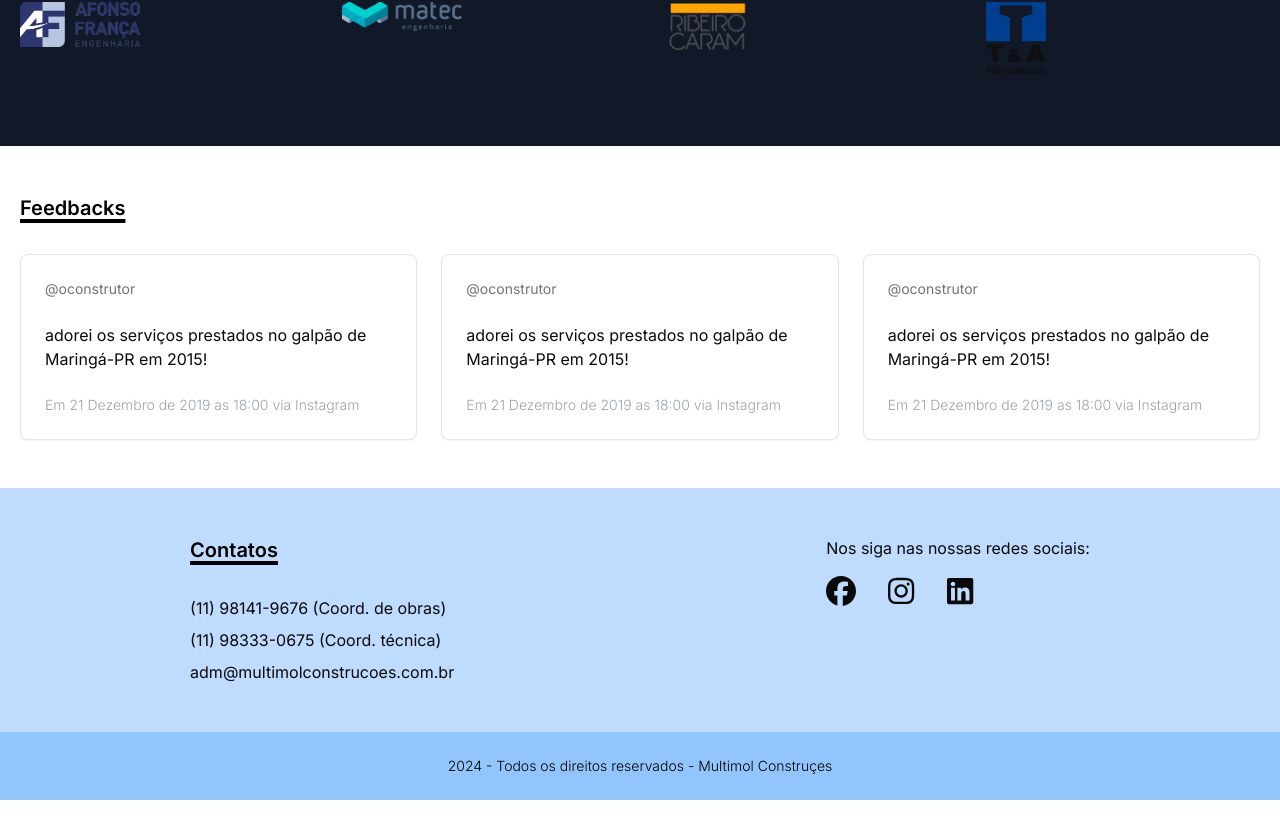
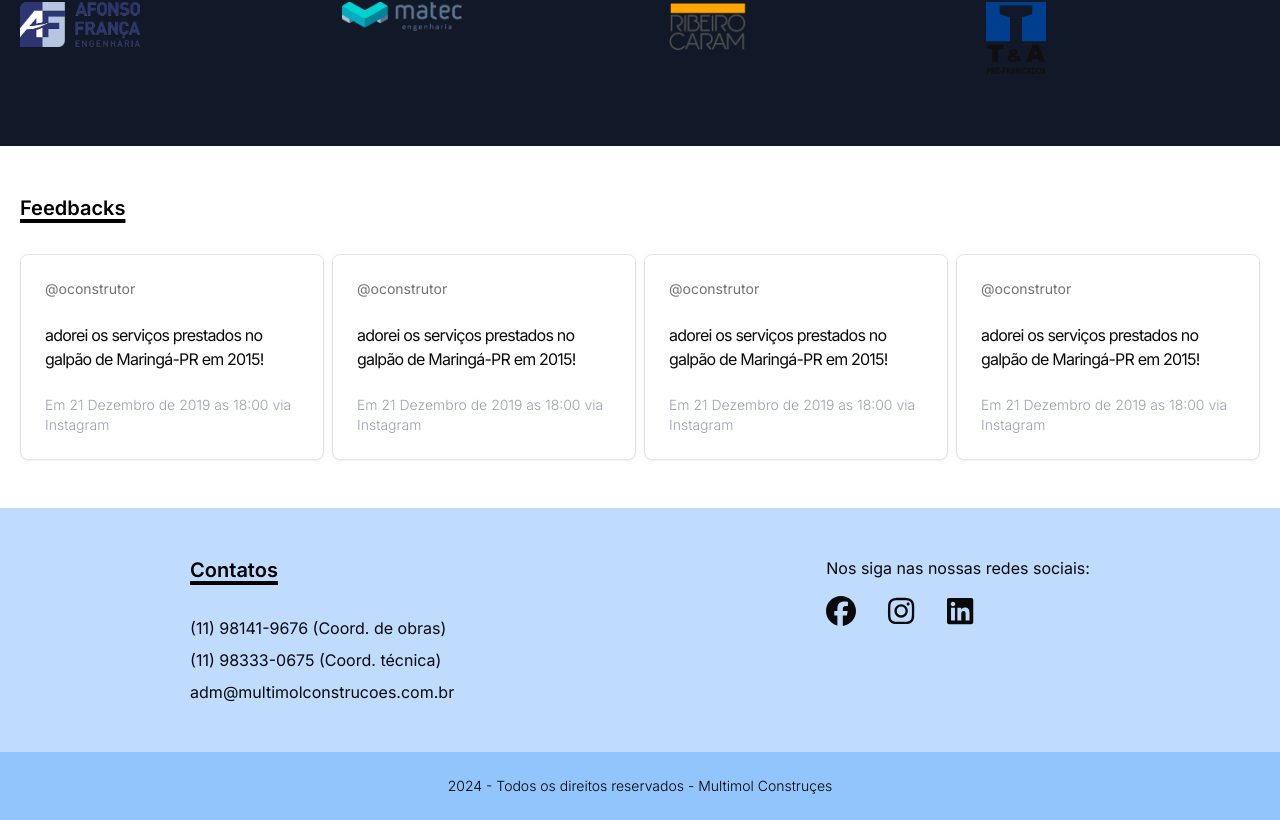
Before and after one commit to mmartinsandre/multimol-site, a Next.js app: page / in a window 1280 px wide. Shown: the part 898-1718 px from the top of the page. Built offline with nearby package versions, Linux system fonts and the light colour scheme.

Commit message:
struct fix

```diff
--- a/app/page.tsx
+++ b/app/page.tsx
@@ -48,11 +48,12 @@ import rioverdeIcon from "assets/images/partners/rioverde.png"
 
 export default function Home() {
   return (
-    <div className="flex h-full w-screen flex-col items-center justify-between">
+    <div className="flex h-full w-screen flex-col items-center justify-between overscroll-y-none">
+
       <div className="w-screen p-3 md:px-6 flex justify-between items-center bg-transparent absolute md:fixed top-0 z-10">
         <Image src={logoIcon} alt="logo" width={80} />
         <DropdownMenu>
-          <DropdownMenuTrigger>
+          <DropdownMenuTrigger className="focus:outline-none">
             <Button variant="ghost" className="text-2xl text-white">
               <FontAwesomeIcon icon={faBars} />
             </Button>
@@ -156,7 +157,7 @@ export default function Home() {
         <span className="text-black text-xl font-semibold underline decoration-4 underline-offset-4">
           Feedbacks
         </span>
-        <div className="flex flex-col gap-6 md:flex md:flex-row">
+        <div className="grid grid-cols-2 gap-2 md:grid-cols-3 lg:grid-cols-4">
           <Card className="max-w-[400px]">
             <CardHeader className="flex flex-row gap-4">
               <CardDescription className="md:text-md">
@@ -164,7 +165,7 @@ export default function Home() {
               </CardDescription>
             </CardHeader>
             <CardContent>
-              <span>
+              <span className="text-justify tracking-tighter">
                 adorei os serviços prestados no galpão de Maringá-PR em 2015!
               </span>
             </CardContent>
@@ -181,7 +182,7 @@ export default function Home() {
               </CardDescription>
             </CardHeader>
             <CardContent>
-              <span>
+              <span className="text-justify tracking-tighter">
                 adorei os serviços prestados no galpão de Maringá-PR em 2015!
               </span>
             </CardContent>
@@ -198,7 +199,24 @@ export default function Home() {
               </CardDescription>
             </CardHeader>
             <CardContent>
-              <span>
+              <span className="text-justify tracking-tighter">
+                adorei os serviços prestados no galpão de Maringá-PR em 2015!
+              </span>
+            </CardContent>
+            <CardFooter>
+              <span className="text-xs md:text-sm font-light text-gray-400">
+                Em 21 Dezembro de 2019 as 18:00 via Instagram
+              </span>
+            </CardFooter>
+          </Card>
+          <Card className="max-w-[400px]">
+            <CardHeader className="flex flex-row gap-4">
+              <CardDescription className="md:text-md">
+                @oconstrutor
+              </CardDescription>
+            </CardHeader>
+            <CardContent>
+              <span className="text-justify tracking-tighter">
                 adorei os serviços prestados no galpão de Maringá-PR em 2015!
               </span>
             </CardContent>
@@ -249,6 +267,7 @@ export default function Home() {
           2024 - Todos os direitos reservados - Multimol Construçes
         </span>
       </div>
+
     </div>
   );
 }
```
